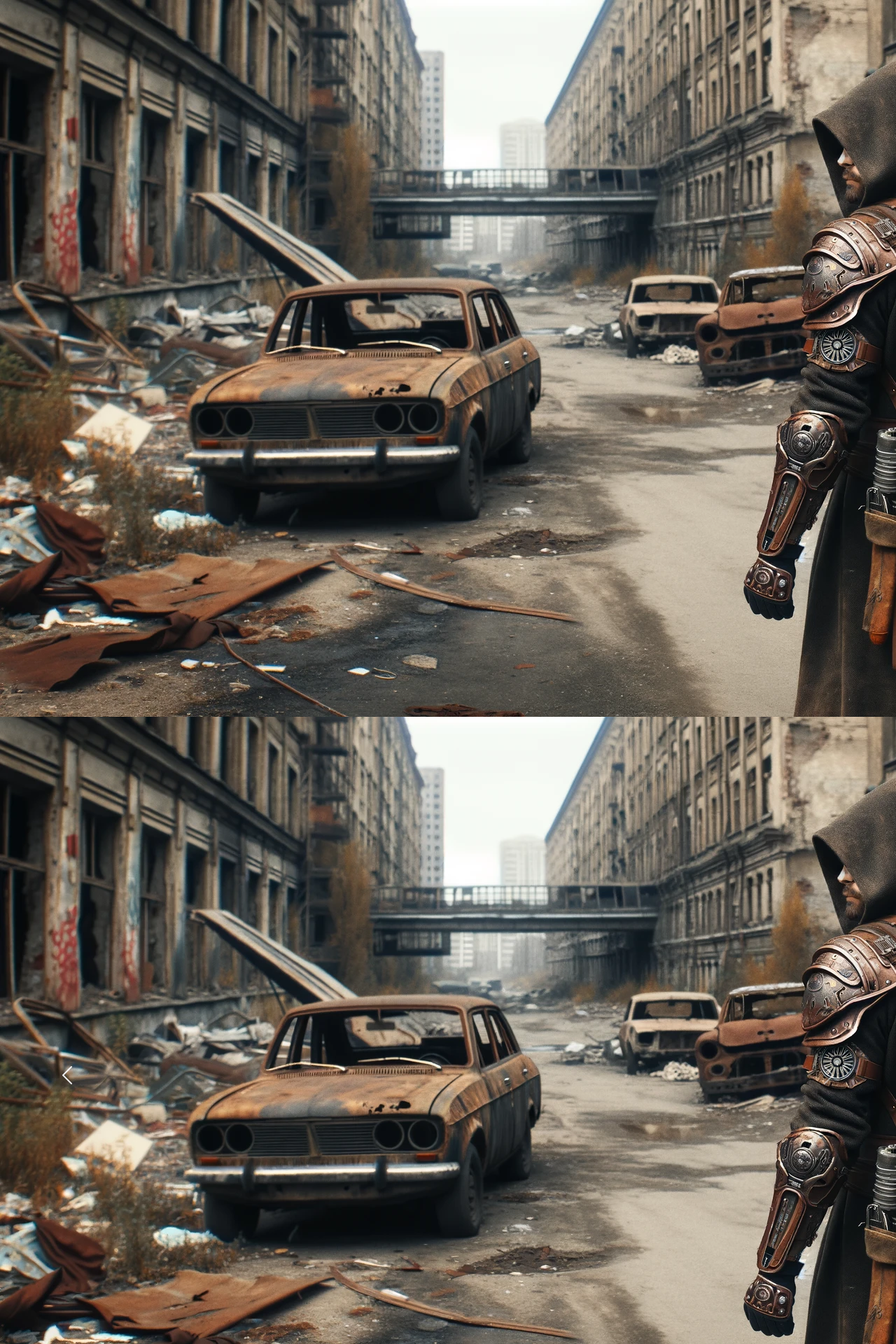
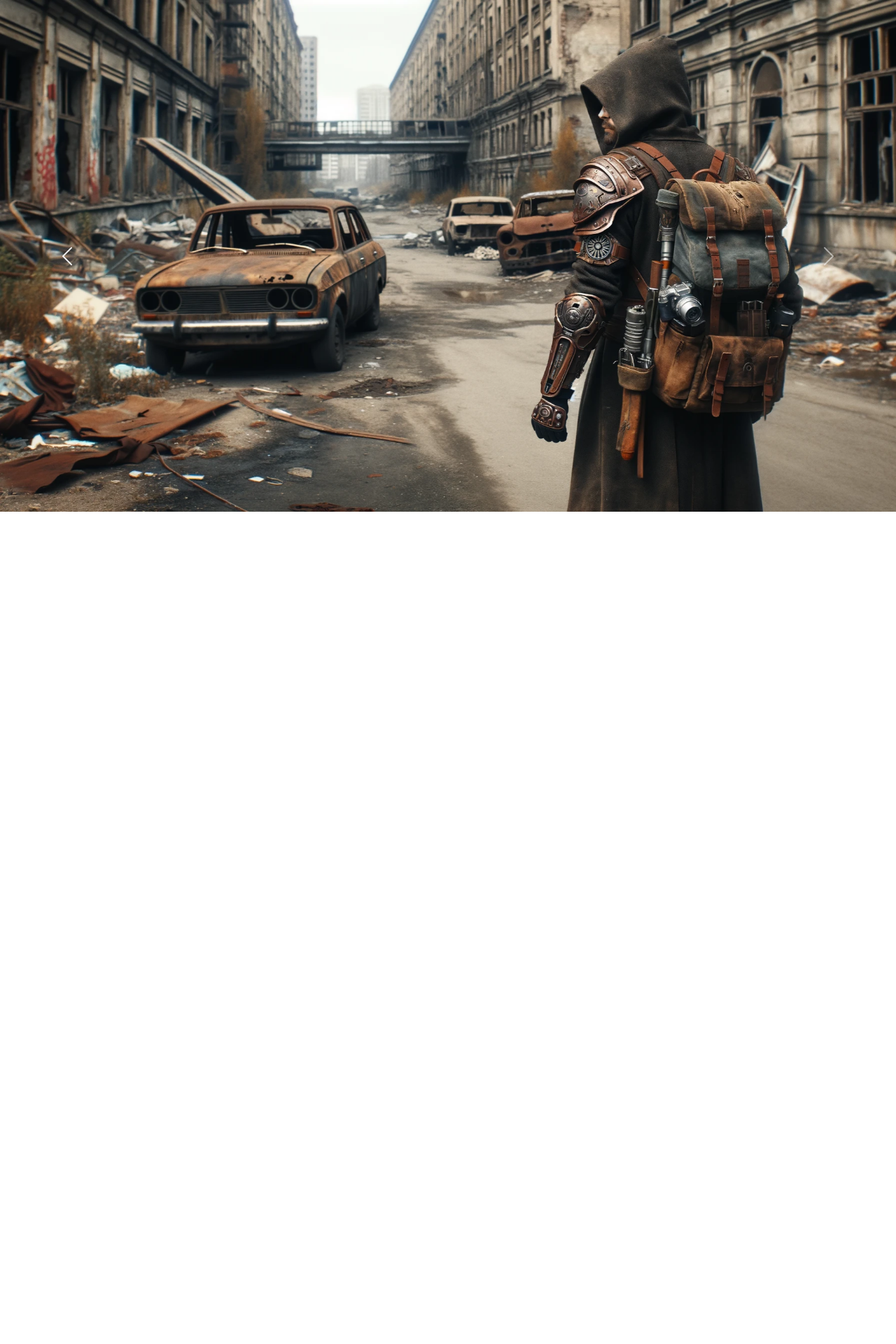
Before and after one commit to MarynaKulibaba/React-Hillel-hw, a React (Vite) app: page / in a window 1280 px wide. Shown: the top 1920 px of the page at 70% size. After the commit the page ends 800 px from the top, so only its background shows below. Built offline with nearby package versions, Linux system fonts and the light colour scheme.

Commit message:
task 91 completed

```diff
--- a/src/App.jsx
+++ b/src/App.jsx
@@ -1,23 +1,16 @@
-import React from "react";
 import Slider from "./components/Slider.jsx";
 import imgFallout from "./assets/fallout_wanderer.png";
 import imgRobot from "./assets/robot.png";
 import imgArmor from "./assets/body_armor.png";
 
-class App extends React.Component {
-  constructor(props) {
-    super(props);
-    // Ініціалізація масиву зображень як властивість екземпляру класу
-    this.images = [imgFallout, imgRobot, imgArmor];
-  }
+function App() {
+  const images = [imgFallout, imgRobot, imgArmor];
 
-  render() {
-    return (
-      <>
-        <Slider images={this.images} />
-      </>
-    );
-  }
+  return (
+    <>
+      <Slider images={images} />
+    </>
+  );
 }
 
 export default App;
--- a/src/components/Slider.jsx
+++ b/src/components/Slider.jsx
@@ -1,5 +1,7 @@
 import React from "react";
 import PropTypes from "prop-types";
+import cn from "classnames";
+import styles from "./slider.module.css";
 
 class Slider extends React.Component {
   constructor(props) {
@@ -8,6 +10,13 @@ class Slider extends React.Component {
       currentSlideIndex: 0,
     };
   }
+
+  getSlideClass = (index) => {
+    const { currentSlideIndex } = this.state;
+    return cn("carousel-item", {
+      active: index === currentSlideIndex,
+    });
+  };
 
   prevSlide = () => {
     this.setState((prevState) => ({
@@ -26,20 +35,20 @@ class Slider extends React.Component {
     }));
   };
   render() {
-    const { images } = this.props; // Отримання зображень з пропсів
-    const { currentSlideIndex } = this.state;
+    const { images } = this.props;
     return (
       <div
         id="carouselExampleControls"
         className="carousel slide"
         data-bs-ride="carousel"
       >
-        <div className="carousel-inner">
+        <div className="carousel-inner ">
           {images.map((img, index) => (
-            <div key={index} className="slide">
+            <div key={index} className={this.getSlideClass(index)}>
               <img
-                src={images[currentSlideIndex]}
-                alt={`Slide ${currentSlideIndex}`}
+                src={img}
+                className={styles.carouselInnerImg}
+                alt={`Slide ${index}`}
               />
             </div>
           ))}
--- /dev/null
+++ b/src/components/slider.module.css
@@ -0,0 +1,4 @@
+.carouselInnerImg {
+    width: 100%;
+    height: auto;
+}
```
